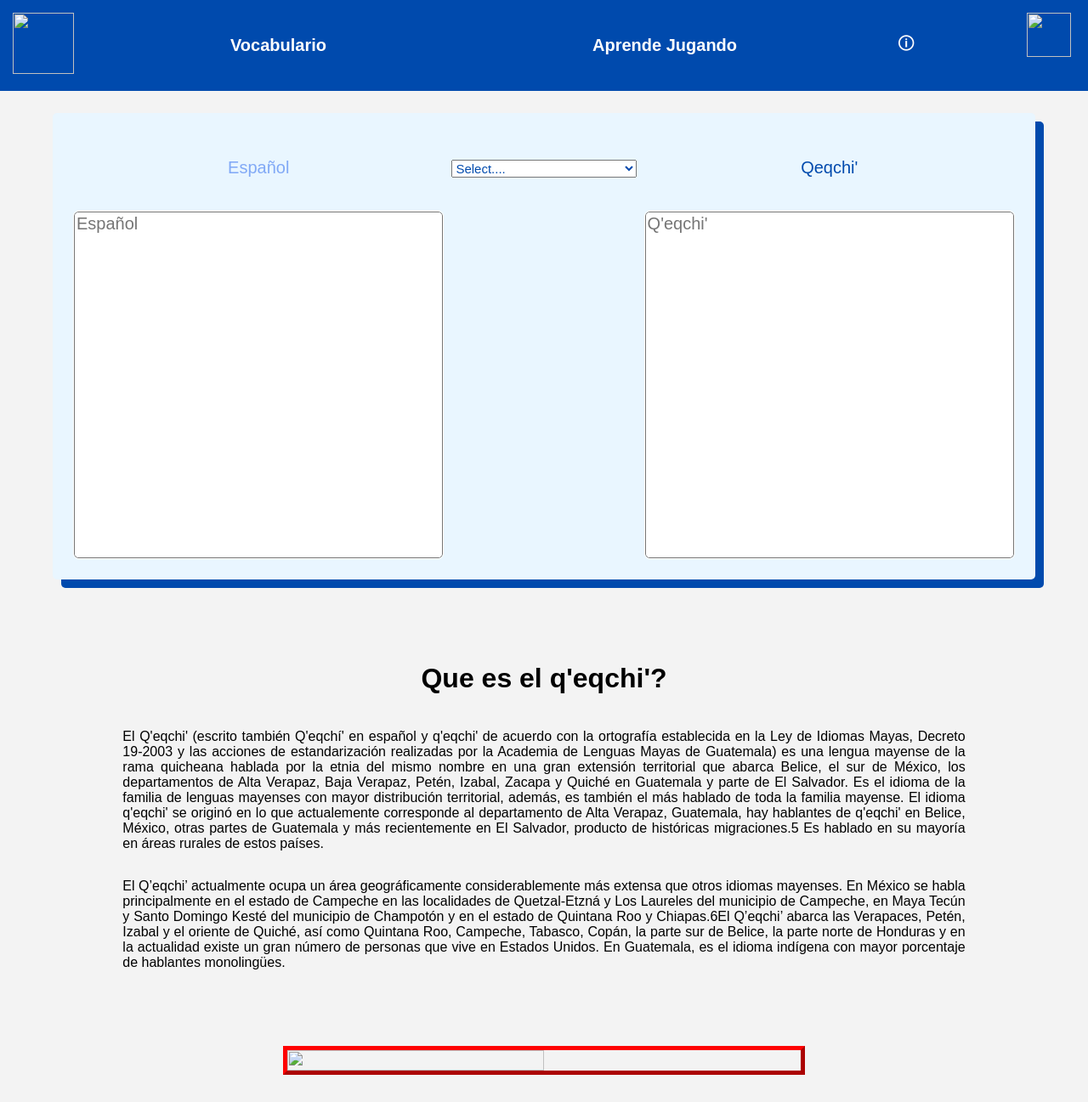
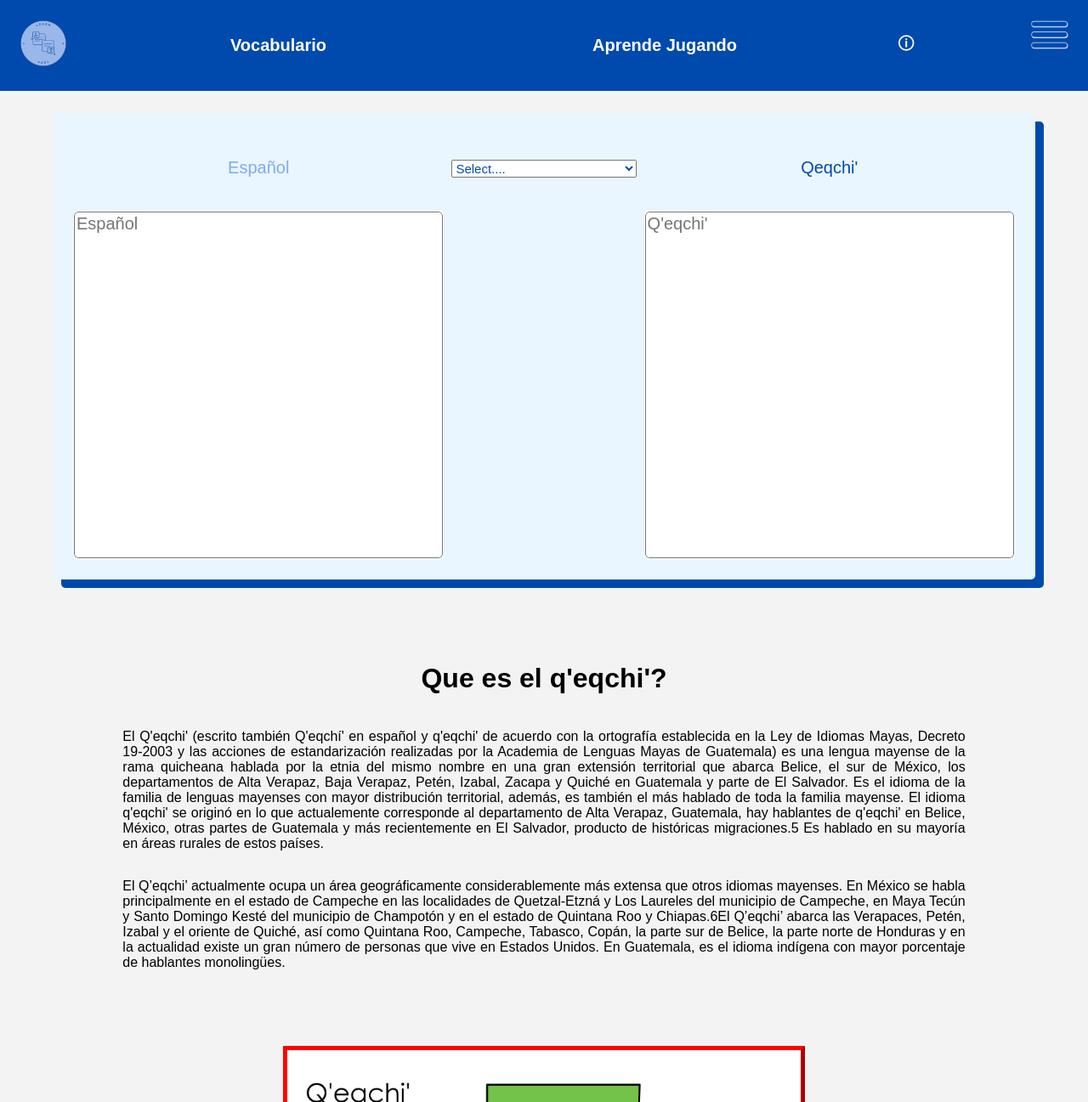
Before and after one commit to PedroJQL/TRADUCTOR_Q, a plain HTML site: page vocabulario.html in a window 1280 px wide. Shown: the top 1297 px of the page at 85% size. Drawn offline with Linux system fonts and the light colour scheme; the site is published under a folder, as on GitHub Pages, so addresses that start at the root find nothing.

Commit message:
rutas de imagenes

```diff
--- a/vocabulario.html
+++ b/vocabulario.html
@@ -13,7 +13,7 @@
         <div class="container-main">
             <div class="container-ops">
                 <div class="nav-container-logo">
-                    <a href="index.html"><img  class="logo-ico" src="/imgs/logo.ico"></img></a>
+                    <a href="index.html"><img  class="logo-ico" src="imgs/logo.ico"></img></a>
                 </div>
 
                 <div class="nav-container-voc">
@@ -29,7 +29,7 @@
                     <a href="Info.html"> 🛈</a>
                 </div>
                 <div class="nav-container-menu">
-                    <label for="btnMenu" class="btn-menu" ><img  class="menu" src="/imgs/menu.png"></label>
+                    <label for="btnMenu" class="btn-menu" ><img  class="menu" src="imgs/menu.png"></label>
 
                 </div>
             </div>
@@ -102,7 +102,7 @@
             </div>
         </div>
         <div class="img-container">
-            <img class="img-mapa" src="/imgs/mapa.png">
+            <img class="img-mapa" src="imgs/mapa.png">
         </div>
     </main>
     <footer>
```
Also changed, not shown: Info.html (+3 -3 lines), Sobre_nosotros.html (+2 -2 lines).
